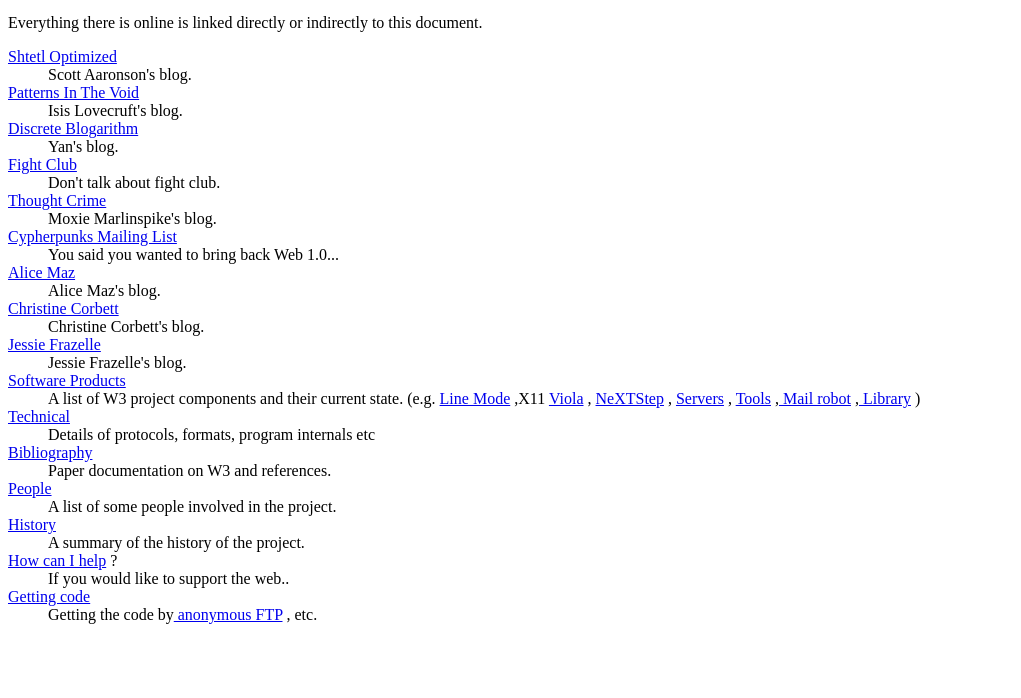
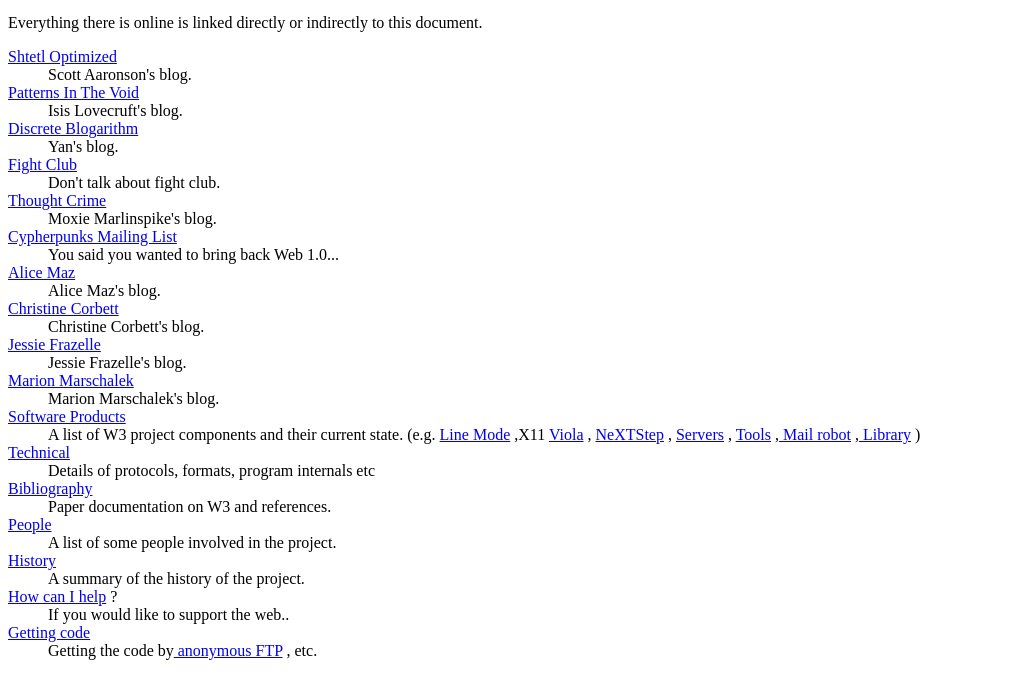
Before and after one commit to greyspectrum/world-wide-web, a plain HTML site: page index.html in a window 1280 px wide. Shown: the part 86-784 px from the top of the page, without its empty margins (0-1021 px from the left). Drawn offline with Linux system fonts and the light colour scheme.

Commit message:
Add Marion Marschalek's blog.

```diff
--- a/index.html
+++ b/index.html
@@ -39,7 +39,10 @@ NAME=51 HREF="http://christinecorbettmoran.com/">Christine Corbett</A>
 NAME=52 HREF="https://blog.jessfraz.com/">Jessie Frazelle</A>
 <DD> Jessie Frazelle's blog.
 <DT><A
-NAME=53 HREF="Status.html">Software Products</A>
+NAME=53 HREF="https://0x1338.blogspot.co.at/">Marion Marschalek</A>
+<DD> Marion Marschalek's blog.
+<DT><A
+NAME=54 HREF="Status.html">Software Products</A>
 <DD> A list of W3 project
 components and their current state.
 (e.g. <A
```
